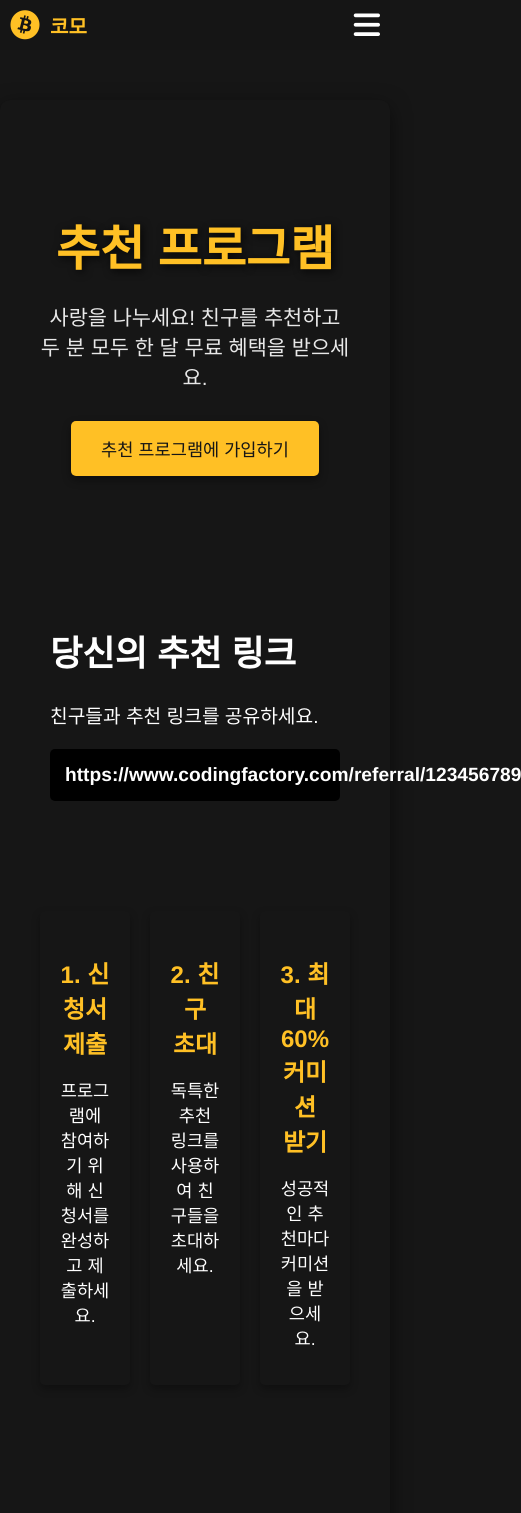
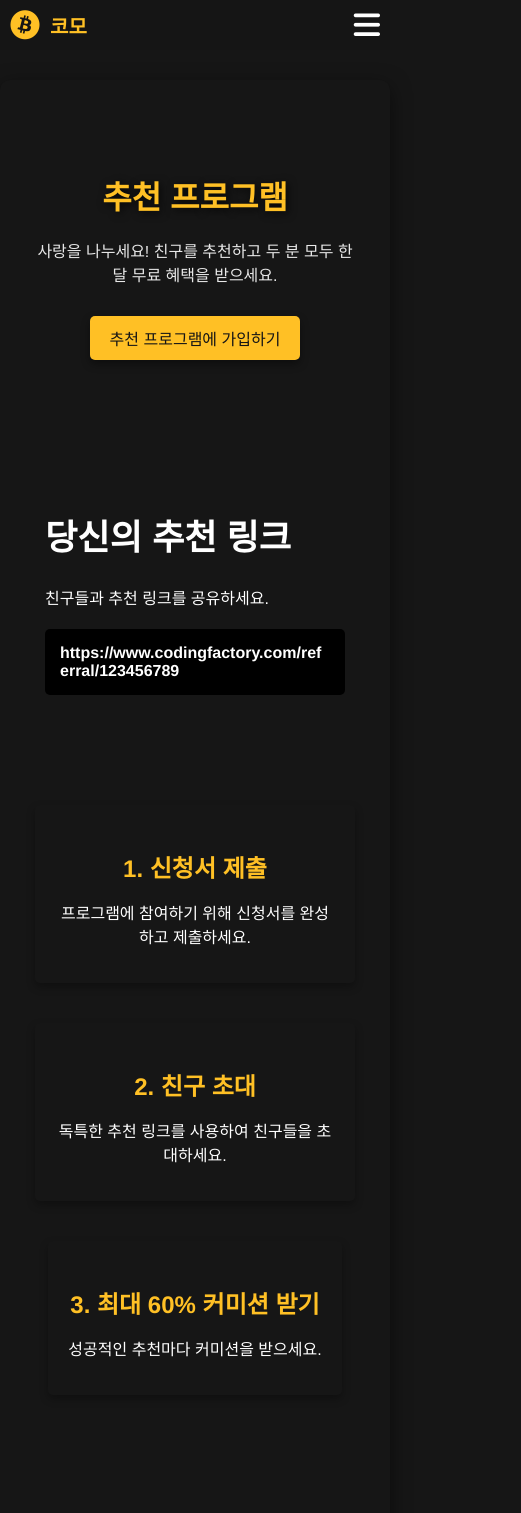
Before and after one commit to Ryugi62/como_website, a Vue app in the folder web/: page /referral in a window 390 px wide. Shown: the top 1513 px of the page, 521 px wide, since content can reach past the window. Built offline with nearby package versions, Linux system fonts and the light colour scheme.

Commit message:
design : change referral page full design

```diff
--- a/web/src/views/ReferralView.vue
+++ b/web/src/views/ReferralView.vue
@@ -186,6 +186,7 @@ main {
 .referral-link {
   font-size: 1.2em;
   margin-bottom: 20px;
+  word-wrap: break-word;
 }
 
 .referral-link {
@@ -232,7 +233,6 @@ main {
   margin-bottom: 15px; /* Consistent margin for paragraphs */
 }
 
-/* Table Styles */
 table {
   width: 100%;
   border-collapse: collapse;
@@ -264,4 +264,48 @@ tbody tr:nth-child(odd) {
 tbody tr:hover {
   background-color: #333;
 }
+
+@media (max-width: 768px) {
+  main {
+    padding: 15px;
+    margin-top: 30px;
+    margin-bottom: 50px;
+  }
+
+  .how-to-use-section {
+    flex-direction: column;
+    align-items: center;
+  }
+
+  .how-to-use-section .step {
+    flex-basis: 100%;
+    margin-bottom: 20px;
+  }
+
+  .banner-section h1 {
+    font-size: 2.5em;
+  }
+
+  .banner-section p {
+    font-size: 1.2em;
+  }
+}
+
+/* Media Query for Mobile Phones */
+@media (max-width: 480px) {
+  .banner-section h1 {
+    font-size: 2em;
+  }
+
+  .banner-section p,
+  .referral-section p,
+  .how-to-use-section p {
+    font-size: 1em;
+  }
+
+  .banner-section button {
+    padding: 10px 20px;
+    font-size: 1em;
+  }
+}
 </style>
```
